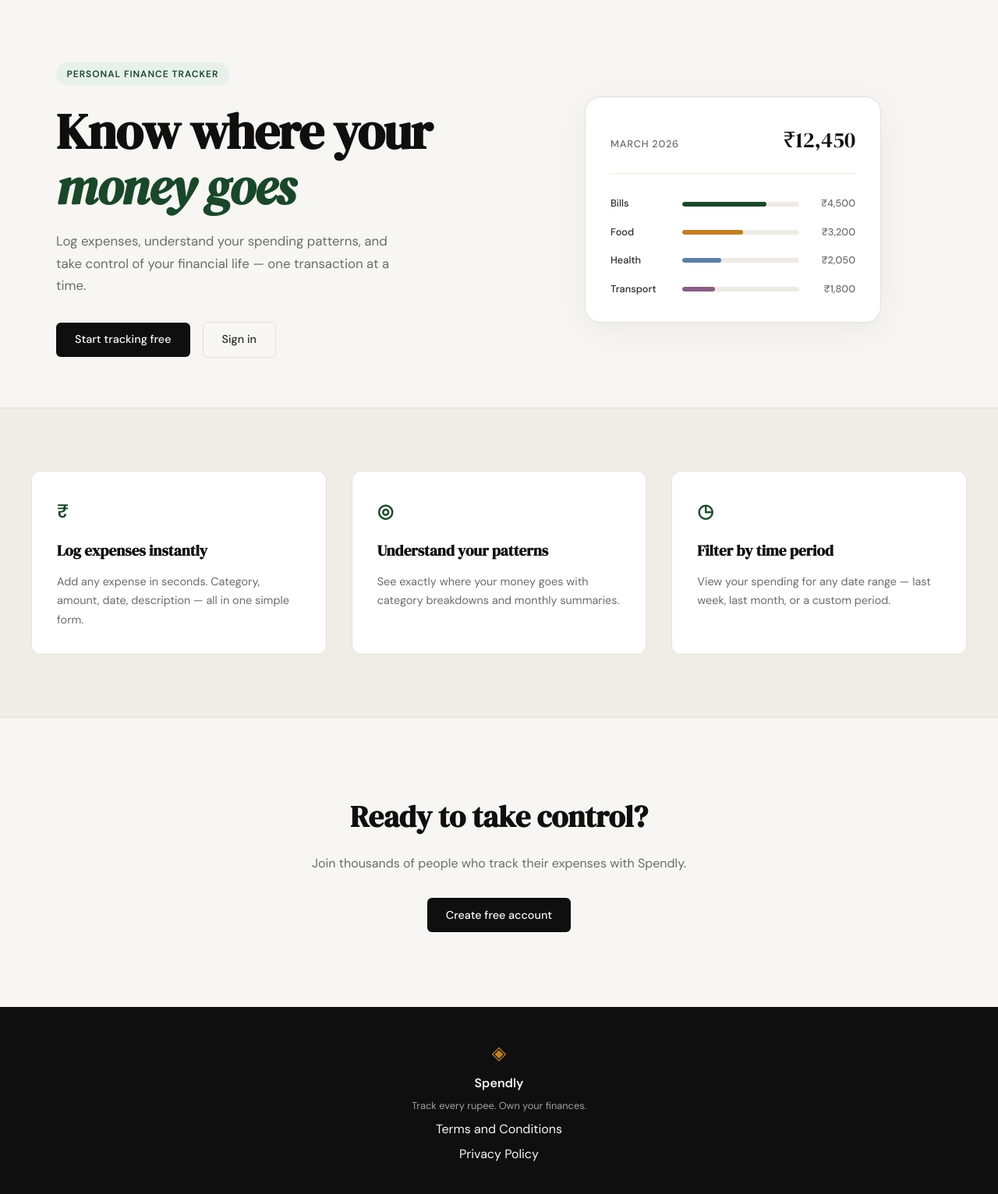
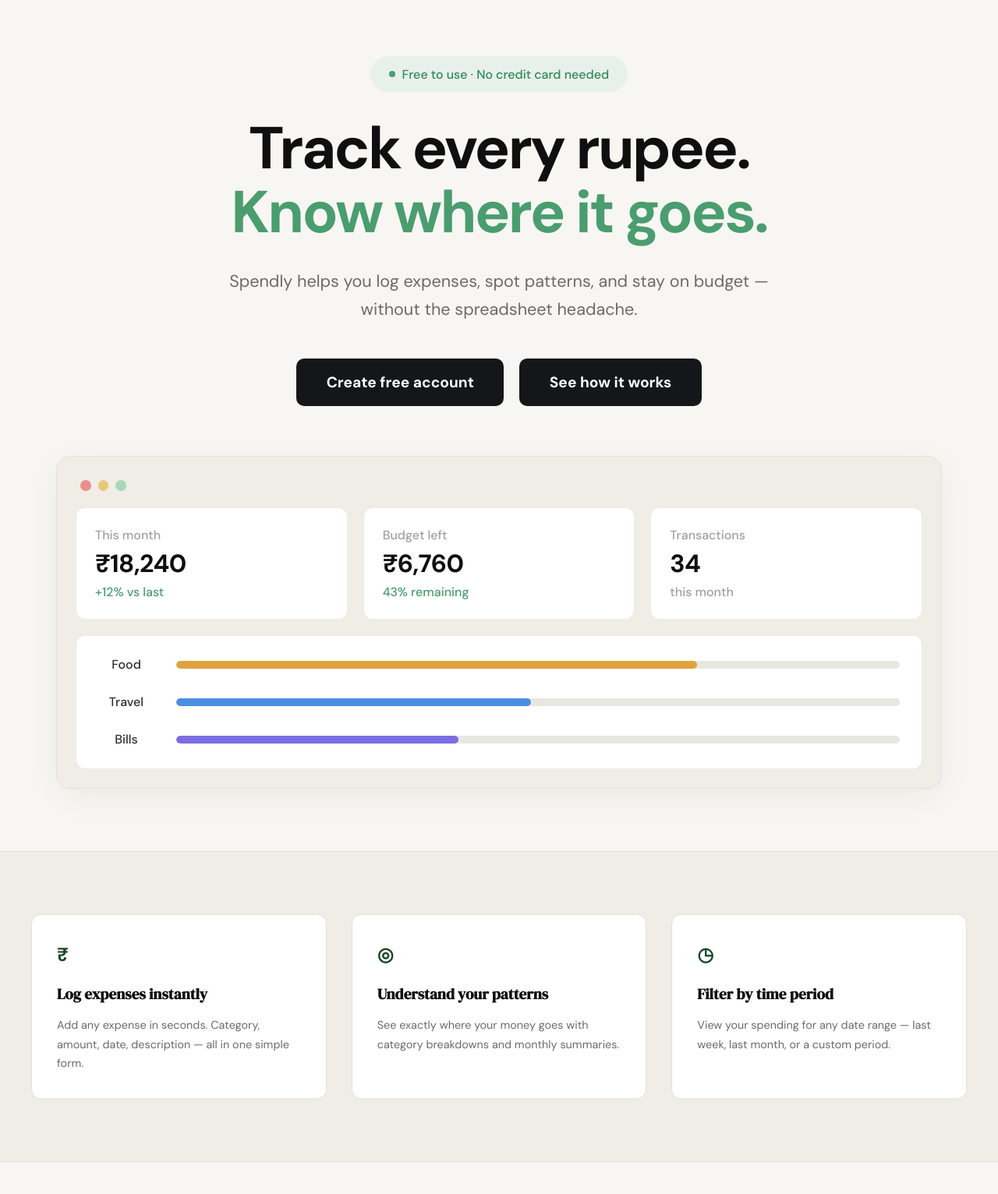
Before and after one commit to HassanCodesAI78/expense, a Flask app: page / in a window 1280 px wide. Shown: the part 61-1593 px from the top of the page at 78% size. Run offline with Flask 3, Linux system fonts and the light colour scheme.

Commit message:
landing: redesign hero section to match mockup
Co-Authored-By: Claude Code <noreply@anthropic.com>

```diff
--- a/static/css/style.css
+++ b/static/css/style.css
@@ -124,54 +124,92 @@ a { color: inherit; text-decoration: none; }
 /* ------------------------------------------------------------------ */
 
 .hero {
-    padding: 5rem 2rem 4rem;
-    display: grid;
-    grid-template-columns: 1fr 1fr;
-    gap: 4rem;
-    align-items: center;
+    --hero-accent: #4a9d6e;
+    --hero-accent-deep: #2e8a58;
+    --hero-card: #f0ede6;
+
     max-width: var(--max-width);
+    margin: 0 auto;
+    padding: 4.5rem 2rem 5rem;
+    text-align: center;
+}
+
+.hero-inner {
+    max-width: 46rem;
     margin: 0 auto;
 }
 
 .hero-badge {
-    display: inline-block;
+    display: inline-flex;
+    align-items: center;
+    gap: 0.55rem;
     background: var(--accent-light);
-    color: var(--accent);
-    font-size: 0.75rem;
-    font-weight: 600;
-    letter-spacing: 0.08em;
-    text-transform: uppercase;
-    padding: 0.35rem 0.85rem;
+    color: var(--hero-accent-deep);
+    font-size: 1rem;
+    font-weight: 500;
+    line-height: 1.2;
+    padding: 0.85rem 1.5rem;
     border-radius: 999px;
-    margin-bottom: 1.5rem;
+    margin-bottom: 2rem;
+}
+
+.hero-badge::before {
+    content: "";
+    width: 0.5rem;
+    height: 0.5rem;
+    border-radius: 50%;
+    background: var(--hero-accent);
+    flex-shrink: 0;
 }
 
 .hero-title {
-    font-family: var(--font-display);
-    font-size: clamp(2.5rem, 5vw, 4rem);
-    line-height: 1.1;
-    letter-spacing: -0.02em;
+    font-family: var(--font-body);
+    font-weight: 700;
+    font-size: clamp(2.5rem, 6.4vw, 4.75rem);
+    line-height: 1.08;
+    letter-spacing: -0.035em;
     color: var(--ink);
-    margin-bottom: 1.25rem;
+    margin-bottom: 1.75rem;
 }
 
 .hero-title em {
-    font-style: italic;
-    color: var(--accent);
+    font-style: normal;
+    color: var(--hero-accent);
 }
 
 .hero-subtitle {
-    font-size: 1.05rem;
+    font-size: 1.35rem;
     color: var(--ink-muted);
     line-height: 1.7;
-    max-width: 460px;
-    margin-bottom: 2rem;
+    max-width: 44rem;
+    margin: 0 auto 2.75rem;
 }
 
 .hero-actions {
     display: flex;
-    gap: 1rem;
     align-items: center;
+    justify-content: center;
+    flex-wrap: wrap;
+    gap: 1.25rem;
+}
+
+.hero-actions .btn-primary,
+.hero-actions .btn-ghost {
+    background: #14161a;
+    color: #ffffff;
+    border: none;
+    padding: 1.2rem 2.4rem;
+    border-radius: 10px;
+    font-size: 1.2rem;
+    font-weight: 700;
+    line-height: 1.2;
+    transition: background 0.2s;
+}
+
+.hero-actions .btn-primary:hover,
+.hero-actions .btn-ghost:hover {
+    background: var(--hero-accent);
+    color: #ffffff;
 }
 
 /* ------------------------------------------------------------------ */
@@ -179,82 +217,114 @@ a { color: inherit; text-decoration: none; }
 /* ------------------------------------------------------------------ */
 
 .hero-visual {
-    display: flex;
-    justify-content: center;
+    margin-top: 4rem;
 }
 
 .mock-card {
-    background: var(--paper-card);
+    background: var(--hero-card);
     border: 1px solid var(--border);
-    border-radius: var(--radius-lg);
-    padding: 2rem;
+    border-radius: 18px;
+    padding: 1.5rem;
     width: 100%;
-    max-width: 380px;
-    box-shadow: 0 8px 40px rgba(0,0,0,0.06);
+    text-align: left;
+    box-shadow: 0 10px 40px rgba(0,0,0,0.05);
 }
 
-.mock-card-header {
+.mock-dots {
     display: flex;
-    justify-content: space-between;
-    align-items: baseline;
-    margin-bottom: 1.75rem;
-    padding-bottom: 1.25rem;
-    border-bottom: 1px solid var(--border-soft);
+    gap: 0.55rem;
+    padding: 0.35rem 0 1.35rem 0.4rem;
 }
 
-.mock-label {
-    font-size: 0.8rem;
-    font-weight: 500;
-    color: var(--ink-muted);
-    text-transform: uppercase;
-    letter-spacing: 0.06em;
+.mock-dot {
+    width: 0.85rem;
+    height: 0.85rem;
+    border-radius: 50%;
 }
 
-.mock-total {
-    font-family: var(--font-display);
-    font-size: 1.75rem;
+.mock-dot-1 { background: #e8908c; }
+.mock-dot-2 { background: #e8c97a; }
+.mock-dot-3 { background: #a8d8b9; }
+
+.mock-stats {
+    display: grid;
+    grid-template-columns: repeat(3, 1fr);
+    gap: 1.25rem;
+    margin-bottom: 1.25rem;
+}
+
+.mock-stat {
+    display: flex;
+    flex-direction: column;
+    gap: 0.4rem;
+    background: var(--paper-card);
+    border: 1px solid var(--border-soft);
+    border-radius: 12px;
+    padding: 1.35rem 1.5rem;
+}
+
+.mock-stat-label {
+    font-size: 1rem;
+    font-weight: 500;
+    color: var(--ink-faint);
+}
+
+.mock-stat-value {
+    font-size: 2rem;
+    font-weight: 700;
+    line-height: 1.1;
+    letter-spacing: -0.02em;
     color: var(--ink);
 }
 
-.mock-bars { display: flex; flex-direction: column; gap: 1rem; }
+.mock-stat-note {
+    font-size: 1rem;
+    font-weight: 500;
+    color: var(--ink-faint);
+}
+
+.mock-note-up { color: var(--hero-accent); }
+
+.mock-bars {
+    display: flex;
+    flex-direction: column;
+    gap: 1.4rem;
+    background: var(--paper-card);
+    border: 1px solid var(--border-soft);
+    border-radius: 12px;
+    padding: 1.5rem 1.75rem;
+}
 
 .mock-bar-row {
     display: grid;
-    grid-template-columns: 80px 1fr 60px;
+    grid-template-columns: 4.5rem 1fr;
     align-items: center;
-    gap: 0.75rem;
+    gap: 1.75rem;
 }
 
 .mock-cat {
-    font-size: 0.8rem;
+    font-size: 1rem;
     font-weight: 500;
     color: var(--ink-soft);
+    text-align: center;
 }
 
 .mock-bar-track {
-    height: 6px;
-    background: var(--border-soft);
+    height: 0.6rem;
+    background: #e9e7e2;
     border-radius: 999px;
     overflow: hidden;
 }
 
 .mock-bar {
     height: 100%;
-    background: var(--accent);
+    background: #e0a33c;
     border-radius: 999px;
     transition: width 0.6s ease;
 }
 
-.mock-bar-2 { background: var(--accent-2); }
-.mock-bar-3 { background: #5b7fa6; }
-.mock-bar-4 { background: #8b5e83; }
-
-.mock-amt {
-    font-size: 0.8rem;
-    font-weight: 500;
-    color: var(--ink-muted);
-    text-align: right;
-}
+.mock-bar-2 { background: #4a8fe0; }
+.mock-bar-3 { background: #7b6ce2; }
 
 /* ------------------------------------------------------------------ */
 /* Buttons                                                             */
@@ -541,14 +611,7 @@ a { color: inherit; text-decoration: none; }
 /* ------------------------------------------------------------------ */
 
 @media (max-width: 900px) {
-    .hero {
-        grid-template-columns: 1fr;
-        text-align: center;
-    }
-
     .hero-subtitle { max-width: 100%; }
-    .hero-actions { justify-content: center; }
-    .hero-visual { display: none; }
 
     .features-inner { grid-template-columns: 1fr; }
 }
@@ -556,4 +619,11 @@ a { color: inherit; text-decoration: none; }
 @media (max-width: 600px) {
     .nav-links a:not(.nav-cta) { display: none; }
     .hero { padding: 3rem 1rem 2rem; }
+    .hero-actions { gap: 0.85rem; }
+    .hero-actions .btn-primary,
+    .hero-actions .btn-ghost { padding: 1rem 1.5rem; }
+    .mock-card { padding: 1.1rem; }
+    .mock-stats { grid-template-columns: 1fr; }
+    .mock-bars { padding: 1.25rem; gap: 1.15rem; }
+    .mock-bar-row { grid-template-columns: 3.25rem 1fr; gap: 0.9rem; }
 }
--- a/templates/landing.html
+++ b/templates/landing.html
@@ -1,60 +1,71 @@
 {% extends "base.html" %}
 
 {% block title %}Spendly — Track Every Rupee{% endblock %}
+
+{% block head %}
+<link href="https://fonts.googleapis.com/css2?family=DM+Sans:wght@700&display=swap" rel="stylesheet">
+{% endblock %}
 
 {% block content %}
 
 <section class="hero">
     <div class="hero-inner">
-        <div class="hero-badge">Personal Finance Tracker</div>
+        <span class="hero-badge">Free to use · No credit card needed</span>
         <h1 class="hero-title">
-            Know where your<br>
-            <em>money goes</em>
+            Track every rupee.<br>
+            <em>Know where it goes.</em>
         </h1>
         <p class="hero-subtitle">
-            Log expenses, understand your spending patterns,
-            and take control of your financial life —
-            one transaction at a time.
+            Spendly helps you log expenses, spot patterns, and stay
+            on budget — without the spreadsheet headache.
         </p>
         <div class="hero-actions">
-            <a href="{{ url_for('register') }}" class="btn-primary">Start tracking free</a>
-            <a href="{{ url_for('login') }}" class="btn-ghost">Sign in</a>
+            <a href="{{ url_for('register') }}" class="btn-primary">Create free account</a>
+            <a href="{{ url_for('login') }}" class="btn-ghost">See how it works</a>
         </div>
     </div>
     <div class="hero-visual">
         <div class="mock-card">
-            <div class="mock-card-header">
-                <span class="mock-label">March 2026</span>
-                <span class="mock-total">₹12,450</span>
+            <div class="mock-dots">
+                <span class="mock-dot mock-dot-1"></span>
+                <span class="mock-dot mock-dot-2"></span>
+                <span class="mock-dot mock-dot-3"></span>
+            </div>
+            <div class="mock-stats">
+                <div class="mock-stat">
+                    <span class="mock-stat-label">This month</span>
+                    <span class="mock-stat-value">₹18,240</span>
+                    <span class="mock-stat-note mock-note-up">+12% vs last</span>
+                </div>
+                <div class="mock-stat">
+                    <span class="mock-stat-label">Budget left</span>
+                    <span class="mock-stat-value">₹6,760</span>
+                    <span class="mock-stat-note mock-note-up">43% remaining</span>
+                </div>
+                <div class="mock-stat">
+                    <span class="mock-stat-label">Transactions</span>
+                    <span class="mock-stat-value">34</span>
+                    <span class="mock-stat-note">this month</span>
+                </div>
             </div>
             <div class="mock-bars">
                 <div class="mock-bar-row">
-                    <span class="mock-cat">Bills</span>
+                    <span class="mock-cat">Food</span>
                     <div class="mock-bar-track">
                         <div class="mock-bar" style="width: 72%"></div>
                     </div>
-                    <span class="mock-amt">₹4,500</span>
                 </div>
                 <div class="mock-bar-row">
-                    <span class="mock-cat">Food</span>
+                    <span class="mock-cat">Travel</span>
                     <div class="mock-bar-track">
-                        <div class="mock-bar mock-bar-2" style="width: 52%"></div>
+                        <div class="mock-bar mock-bar-2" style="width: 49%"></div>
                     </div>
-                    <span class="mock-amt">₹3,200</span>
                 </div>
                 <div class="mock-bar-row">
-                    <span class="mock-cat">Health</span>
+                    <span class="mock-cat">Bills</span>
                     <div class="mock-bar-track">
-                        <div class="mock-bar mock-bar-3" style="width: 33%"></div>
+                        <div class="mock-bar mock-bar-3" style="width: 39%"></div>
                     </div>
-                    <span class="mock-amt">₹2,050</span>
-                </div>
-                <div class="mock-bar-row">
-                    <span class="mock-cat">Transport</span>
-                    <div class="mock-bar-track">
-                        <div class="mock-bar mock-bar-4" style="width: 28%"></div>
-                    </div>
-                    <span class="mock-amt">₹1,800</span>
                 </div>
             </div>
         </div>
```
